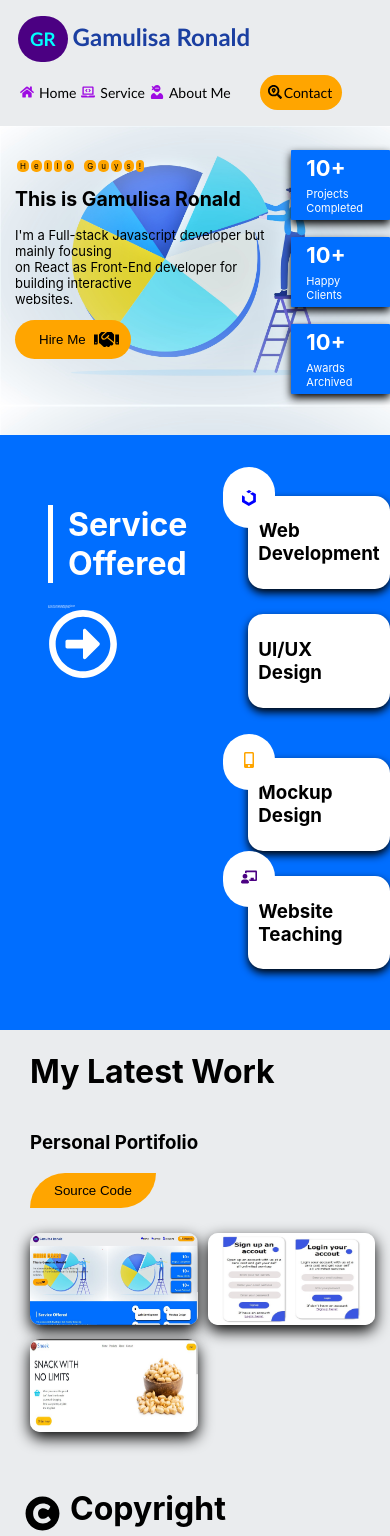
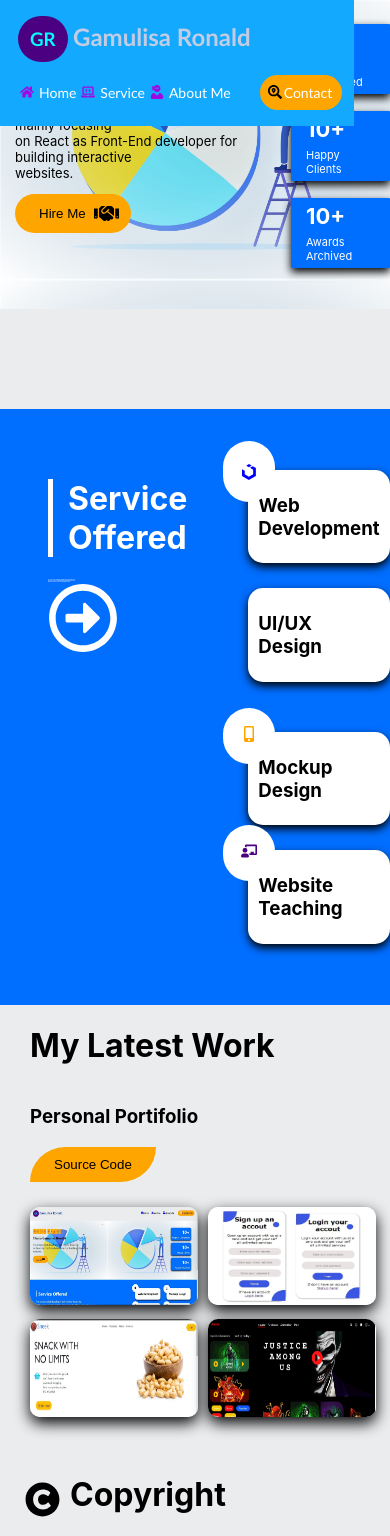
Before and after one commit to Ronniedeveloper/Covid-19-imapct-Estimator, a React (Create React App) app: page / in a window 390 px wide. Shown: the top 1536 px of the page. Built offline with nearby package versions, Linux system fonts and the light colour scheme.

Commit message:
Added zoom in latest work using react-reveal

```diff
--- a/package.json
+++ b/package.json
@@ -9,6 +9,7 @@
     "react": "^18.1.0",
     "react-dom": "^18.1.0",
     "react-icons": "^4.3.1",
+    "react-reveal": "^1.2.2",
     "react-router-dom": "^5.3.1",
     "react-scripts": "5.0.1",
     "web-vitals": "^2.1.4"
--- a/src/components/AboutUs.js
+++ b/src/components/AboutUs.js
@@ -1,3 +1,5 @@
+import { Zoom } from "react-reveal";
+
 const AboutUs = () => {
     return (
         <div className="about-us">
--- a/src/components/Home.js
+++ b/src/components/Home.js
@@ -2,6 +2,7 @@ import { useHistory } from 'react-router-dom';
 import Service from "./Service";
 import { FaHandshake } from 'react-icons/fa';
 import LatestWork from './LatestWork';
+import { Flip} from 'react-reveal'
 
 
 const Home = () => {
@@ -37,18 +38,24 @@ const Home = () => {
                     </button>
                 </div>
                 <div className="statistics">
+                    <Flip>
                         <div className="projects">
                             <h1>10+</h1>
                             <p>Projects Completed</p>
                         </div>
+                    </Flip>
+                    <Flip>
                         <div className="clients">
                             <h1>10+</h1>
                             <p>Happy Clients</p>
                         </div>
+                    </Flip>
+                    <Flip>
                         <div className="awards">
                             <h1>10+</h1>
                             <p>Awards Archived</p>
                         </div>
+                    </Flip>
                 </div>
             </div>
         <Service />
--- a/src/components/LatestWork.js
+++ b/src/components/LatestWork.js
@@ -1,6 +1,9 @@
 import work from '../images/latestwork.jpg'
 import forms from '../images/login_forms.jpg'
 import landing from '../images/Landing.jpg'
+import animation from '../images/animation.jpg'
+import { Zoom } from 'react-reveal'
+
 import { Link } from 'react-router-dom';
 
 const MyLatestWork = () => {
@@ -10,14 +13,23 @@ const MyLatestWork = () => {
             <div className="image">
                 <div className='about-work'>
                     <h3>Personal Portifolio</h3>
-                    <Link to="https://github.com/Ronniedeveloper">
+                    <Link to='https://github.com/Ronniedeveloper'>
                         <button className='source-code'>Source Code</button>
                     </Link>
                 </div>
                 <div className='images'>
-                    <img src={work} width={300} height={150} alt=""/>
-                    <img src={forms} width={300} height={150} alt=""/>
-                    <img src={landing} width={300} height={150} alt=""/>
+                    <Zoom>
+                        <img src={work} width={300} height={150} alt=""/>
+                    </Zoom>
+                    <Zoom>
+                        <img src={forms} width={300} height={150} alt=""/>
+                    </Zoom>
+                    <Zoom>
+                        <img src={landing} width={300} height={150} alt=""/>
+                    </Zoom>
+                    <Zoom>
+                        <img src={animation} width={300} height={150} alt=""/>
+                    </Zoom>
                 </div>
             </div>
         </div>
--- a/src/components/Navbar.js
+++ b/src/components/Navbar.js
@@ -4,13 +4,16 @@ import { FaHome,
          FaUserNinja,
          FaSearchLocation
         } from "react-icons/fa"
+import { Zoom } from "react-reveal";
 const Navbar = () => {
     return (
         <div className="nav-bar">
             <div className="title">
                 <Link to="/">
                 <h3>GR</h3>
-                <h2>Gamulisa Ronald</h2>
+                <Zoom>
+                    <h2>Gamulisa Ronald</h2>
+                </Zoom>
                 </Link>
             </div>
 
--- a/src/components/Service.js
+++ b/src/components/Service.js
@@ -1,4 +1,5 @@
 import {  FaGlobe, FaUikit, FaMobileAlt, FaChalkboardTeacher, FaRegArrowAltCircleRight } from 'react-icons/fa';
+
 const Service = () => {
     return (
         <div className="service">
--- a/src/styles/index.css
+++ b/src/styles/index.css
@@ -66,7 +66,7 @@ body {
 }
 
 .nav-links .contact:hover {
-    background-color: rgb(27, 63, 161);
+    background-color: rgb(255, 196, 35);
     color: white;
 }
 
@@ -172,6 +172,7 @@ p.greet span.g {
     font-size: 25px;
     top: 7px;
     right: 12px;
+    z-index: -9999;
 }
 
 /* Statistics style*/
--- a/src/styles/medium.css
+++ b/src/styles/medium.css
@@ -6,11 +6,20 @@
         flex-direction: row;
         padding: 2px 2px 0 12px;
     }
+    .title a {
+        color: rgb(195, 204, 226);
+    }
     .nav-bar {
+        background-color: rgb(19, 169, 255);
+        position: fixed;
         flex-direction: column;
         justify-content: center;
         margin: 0;
-        padding: 0 0 25px 0;
+        padding: 0 63.5px 25px 0;
+        z-index: 9999;
+    }
+    .home-content {
+        padding-top: 150px;
     }
     .nav-links {
         padding: 1px 12px 0 20px;
@@ -19,6 +28,10 @@
     .nav-links a {
         padding: 12px 7px;
         font-size: 17px;
+        color: #fff;
+    }
+    .nav-links .contact:hover {
+        background-color: rgb(255, 196, 35);
     }
 
     .nav-links a span {
@@ -31,6 +44,9 @@
     .column-1, .column-2 {
         position: relative;
     }
+    .about-content {
+        margin-top: 100px;
+    }
     .about-content h1 {
         margin: 0;
         padding: 0;
@@ -38,6 +54,17 @@
     .about-content p {
         font-size: 0.9em;
     }
+
+     /* Contact Us */
+     .contact-text {
+        margin-top: 100px;
+    }
+
+    /* Service */
+    .service {
+        margin-top: 100px;
+    }
+
     .website, .ux, .mockup, .teacher {
         padding: 5px 10px;
         margin: 25px;
--- a/src/styles/mobile.css
+++ b/src/styles/mobile.css
@@ -110,8 +110,19 @@
         margin-left: 10px;
     }
 
+    /* About us */
+
+    .about-content {
+        margin-top: 50px;
+    }
+
     .about-me-content .about {
         font-size: 1em;
+    }
+
+    /* Contact Us */
+    .contact-text {
+        margin-top: 50px;
     }
 
     /* Statistics res*/
@@ -142,6 +153,11 @@
         padding: 2px 0;
     }
 
+    /* About */
+    .about-us .about-content h1 {
+        font-size: 1.6em;
+    }
+
     /* Footer res */
     .footer {
         display: flex;
--- a/src/styles/typical.css
+++ b/src/styles/typical.css
@@ -179,4 +179,8 @@
         margin: 2px 0;
         padding: 2px 0;
     }
+        /* About  */
+        .about-us .about-content h1 {
+            font-size: 1.2em;
+        }
 }
```
Also changed, not shown: src/images/animation.jpg (added), 1 other file (tests, documents, lock files or other folders). Lines whose indentation alone changed are shown as unchanged.
